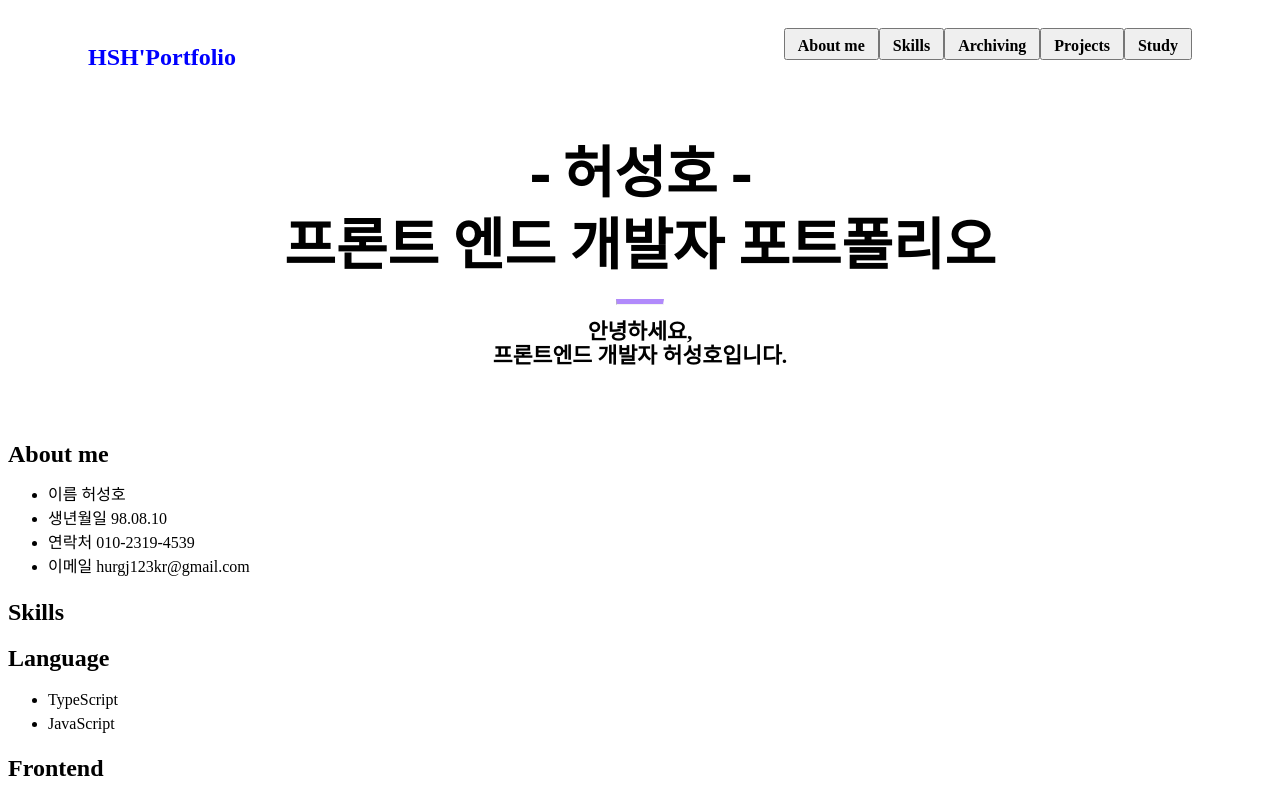
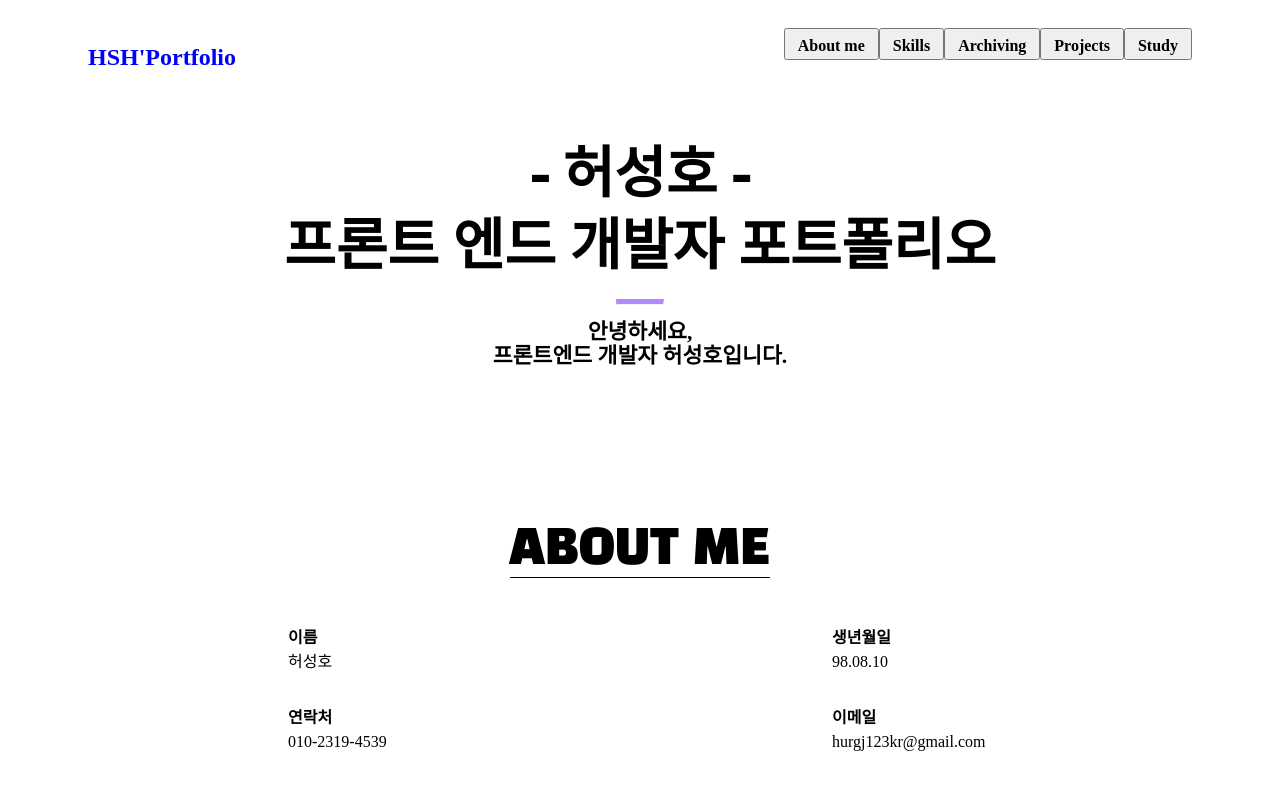
Before and after one commit to sungho-heo/test_protfolio, a React (Vite) app: page / in a window 1280 px wide. Shown: the top 800 px of the page. Built offline with nearby package versions, Linux system fonts and the light colour scheme.

Commit message:
about me css add

```diff
--- a/src/components/Aboutme.tsx
+++ b/src/components/Aboutme.tsx
@@ -0,0 +1,58 @@
+import styles from "../scss/Aboutme.module.scss";
+export const Aboutme = () => {
+  return (
+    <>
+      <section id="about-me" className={styles["Aboutme_section_about-me"]}>
+        <div className={styles.Aboutme_content}>
+          <div className={styles.SectionTitle_content}>
+            <h2 className={styles.SectionTitle_title}>ABOUT ME</h2>
+          </div>
+          <div className={styles.Aboutme_infos}>
+            <div className={styles["Aboutme_infos-list"]}>
+              <div className={styles.Aboutme_info}>
+                <div className={styles.Aboutme_field}>
+                  <label className={styles["Aboutme_field-title"]}>이름</label>
+                  <br />
+                  <span>허성호</span>
+                </div>
+              </div>
+            </div>
+            <div className={styles["Aboutme_infos-list"]}>
+              <div className={styles.Aboutme_info}>
+                <div className={styles.Aboutme_field}>
+                  <label className={styles["Aboutme_field-title"]}>
+                    생년월일
+                  </label>
+                  <br />
+                  <span>98.08.10</span>
+                </div>
+              </div>
+            </div>
+            <div className={styles["Aboutme_infos-list"]}>
+              <div className={styles.Aboutme_info}>
+                <div className={styles.Aboutme_field}>
+                  <label className={styles["Aboutme_field-title"]}>
+                    연락처
+                  </label>
+                  <br />
+                  <span>010-2319-4539</span>
+                </div>
+              </div>
+            </div>
+            <div className={styles["Aboutme_infos-list"]}>
+              <div className={styles.Aboutme_info}>
+                <div className={styles.Aboutme_field}>
+                  <label className={styles["Aboutme_field-title"]}>
+                    이메일
+                  </label>
+                  <br />
+                  <span>hurgj123kr@gmail.com</span>
+                </div>
+              </div>
+            </div>
+          </div>
+        </div>
+      </section>
+    </>
+  );
+};
--- a/src/components/Home.tsx
+++ b/src/components/Home.tsx
@@ -1,4 +1,5 @@
 import styles from "../scss/Home.module.scss";
+import { Aboutme } from "./Aboutme";
 export const Home = () => {
   return (
     <>
@@ -19,17 +20,7 @@ export const Home = () => {
         </div>
       </div>
       {/* About me */}
-      <section id="about-me" className={styles.Aboutme_section}>
-        <div className={styles.Aboutme_content}>
-          <h1>About me</h1>
-          <ul>
-            <li>이름 허성호</li>
-            <li>생년월일 98.08.10</li>
-            <li>연락처 010-2319-4539</li>
-            <li>이메일 hurgj123kr@gmail.com</li>
-          </ul>
-        </div>
-      </section>
+      <Aboutme />
       {/* Skills */}
       <section>
         <div>
--- /dev/null
+++ b/src/scss/Aboutme.module.scss
@@ -0,0 +1,50 @@
+// Aboutme
+.Aboutme_section_about {
+}
+
+.Aboutme_content {
+  width: 100%;
+  max-width: 72rem;
+  padding: 4rem 2rem;
+  margin: 0 auto;
+}
+
+.SectionTitle_content {
+  position: relative;
+  display: table;
+  margin: 0 auto 3rem;
+}
+
+.SectionTitle_title {
+  font-family: "Black Han Sans", sans-serif;
+  font-weight: 400;
+  font-style: normal;
+  font-size: 2.5rem;
+  border-bottom-width: 0.8px;
+  border-bottom-style: solid;
+  font-size: 3rem;
+}
+
+.Aboutme_infos {
+  display: flex;
+  flex-wrap: wrap;
+  justify-content: space-around;
+  row-gap: 2rem;
+}
+
+.Aboutme_infos-list {
+  width: 50%;
+}
+
+.Aboutme_info {
+  display: flex;
+  flex-wrap: nowrap;
+  width: 100%;
+  max-width: 10rem;
+  margin: 0 auto;
+}
+
+.Aboutme_field-title {
+  margin-bottom: 0.5rem;
+  font-weight: 700;
+}
--- a/src/scss/Home.module.scss
+++ b/src/scss/Home.module.scss
@@ -1,3 +1,4 @@
+@import url("https://fonts.googleapis.com/css2?family=Black+Han+Sans&display=swap");
 // Centerhead title
 .Centerhead_container {
   position: relative;
@@ -26,7 +27,3 @@
   margin: 0 auto 2rem;
   font-size: 1.35rem;
 }
-
-// Aboutme
-.Aboutme_section {
-}
--- a/vite.config.ts
+++ b/vite.config.ts
@@ -7,7 +7,7 @@ export default defineConfig({
   css: {
     modules: {
       localsConvention: "camelCase",
-      generateScopedName: "[name]__[local]__[hash:base64:5]", // 네이밍 규칙
+      generateScopedName: "[local]__[hash:base64:5]", // 네이밍 규칙
     },
   },
 });
```
